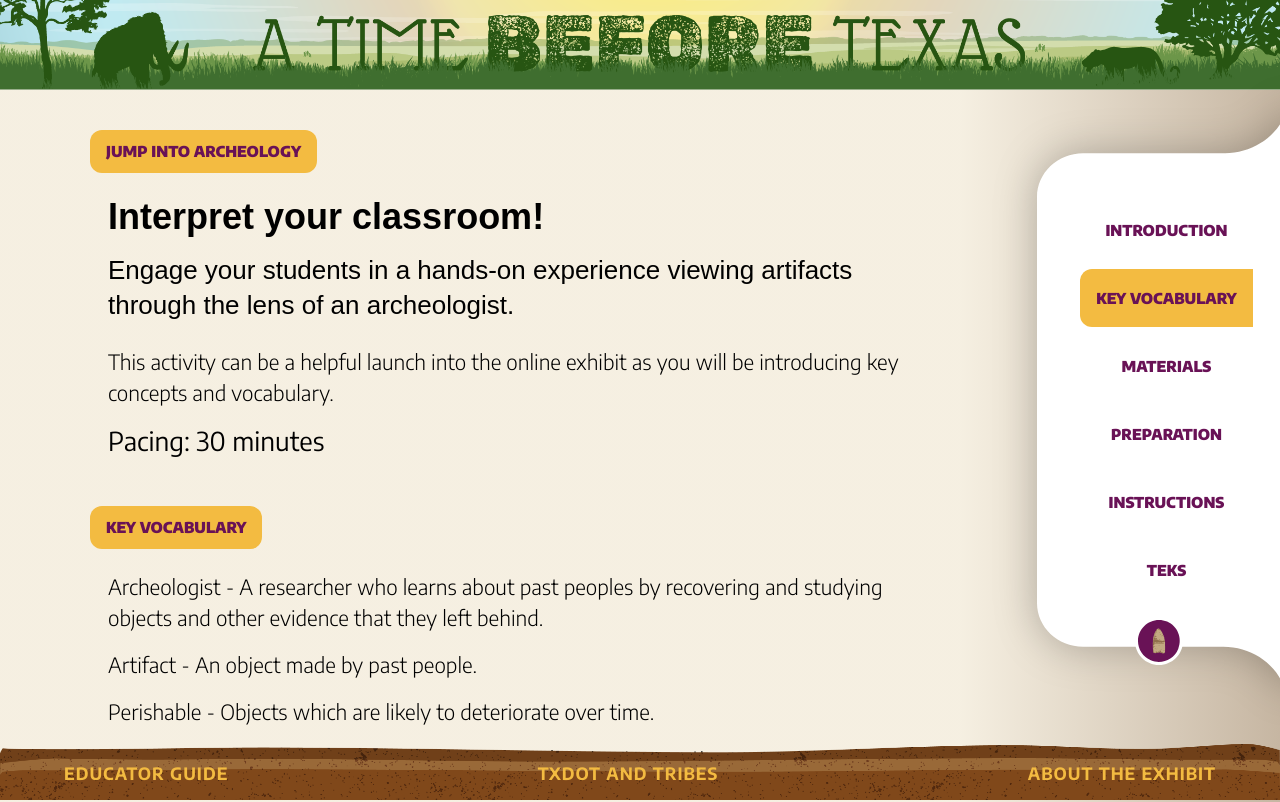
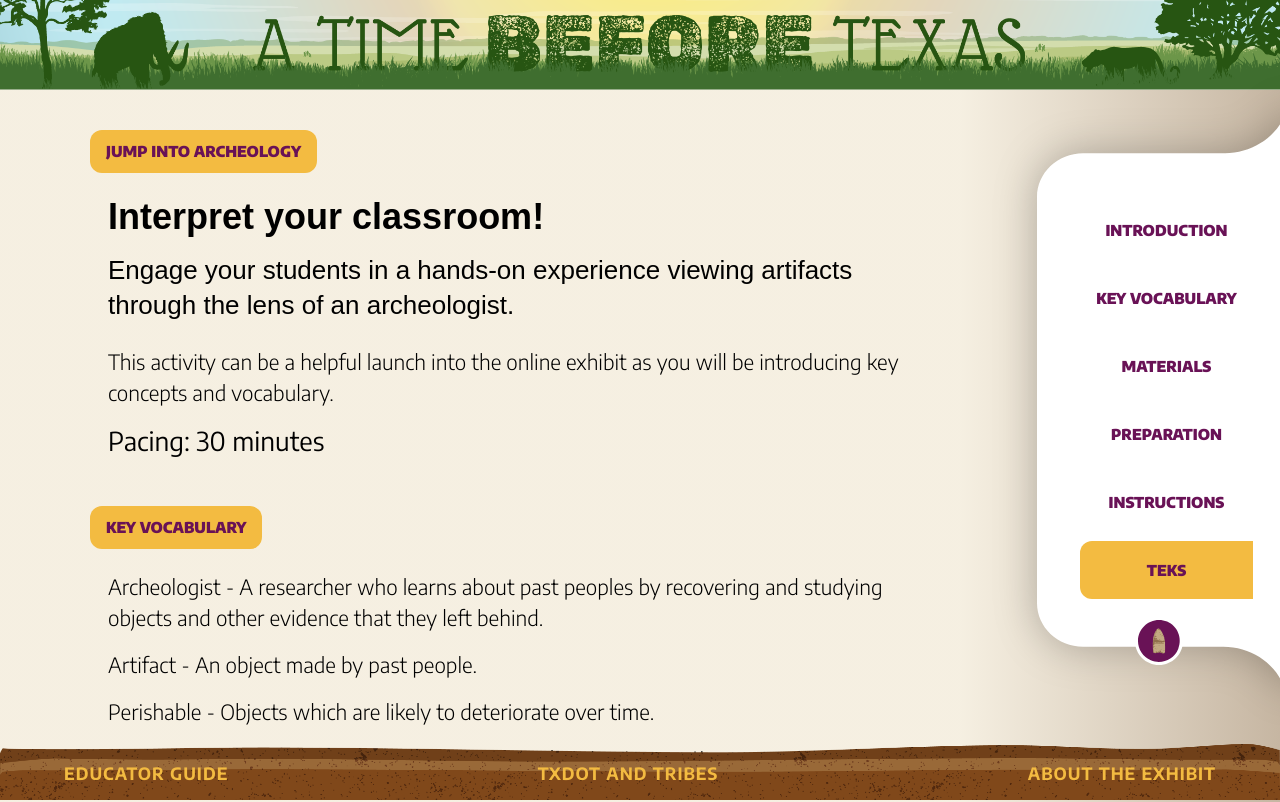
Before and after one commit to scottdickerson/paleoindian-site, a Next.js app: page /activities/classroom in a window 1280 px wide. Shown: the top 802 px of the page. Built offline with nearby package versions, Linux system fonts and the light colour scheme; a web font is replaced by a local one.

Commit message:
fix(toc): handle most highlighting on render

```diff
--- a/src/components/activities-navigator.tsx
+++ b/src/components/activities-navigator.tsx
@@ -13,7 +13,10 @@ export const ActivitiesNavigator = ({
             <span className={styles.seeActivities}>See other activities:</span>
             <ul className={styles.activitiesNavigatorList}>
                 {activitiesLinks.map(({ href, title }) => (
-                    <li className={styles.activitiesNavigatorListItem}>
+                    <li
+                        className={styles.activitiesNavigatorListItem}
+                        key={href}
+                    >
                         <Link
                             className={styles.activitiesNavigatorLink}
                             href={href}
--- a/src/components/download-files.tsx
+++ b/src/components/download-files.tsx
@@ -14,7 +14,7 @@ export const DownloadFiles = ({ files }: DownloadFilesProps) => (
         <Image src={workbookIcon} alt="Workbook icon" />
         <ul>
             {files.map(({ title, href }) => (
-                <li>
+                <li key={href}>
                     <a
                         className={classNames(
                             pageLinkStyles.pageLink,
--- a/src/components/story-section.tsx
+++ b/src/components/story-section.tsx
@@ -111,7 +111,8 @@ export const StorySection = ({
             isHeadingInView &&
             takesUpMostOfTheViewport(sectionRef.current) &&
             // only scroll ToC when we haven't directly clicked
-            !window.location.hash
+            !window.location.hash &&
+            scrollProgress > 0
         ) {
             setHighlightedSection(id)
         }
--- a/src/components/toc-scrollable.tsx
+++ b/src/components/toc-scrollable.tsx
@@ -38,7 +38,7 @@ export const TocScrollable = ({ storySections }: TocScrollableProps) => {
             <nav className={styles.tocwrapper} aria-label="Table of Contents">
                 <ol className={styles.toc}>
                     {storySections.map((section) => (
-                        <li key={section.id}>
+                        <li key={section.id} className={styles.listItem}>
                             <a
                                 className={classNames(
                                     {
--- a/src/pages/educator-guide.tsx
+++ b/src/pages/educator-guide.tsx
@@ -247,7 +247,7 @@ const EducatorGuide = () => {
                     />
                 }
                 pacing="60 minutes (Short on time? It also can be completed in 30 minutes.)"
-                activityLink="/workbook"
+                activityLink={ROUTES.ACTIVITIES_WORKBOOK}
             />
             <StorySection
                 {...EDUCATOR_GUIDE_SECTIONS[3]}
```
